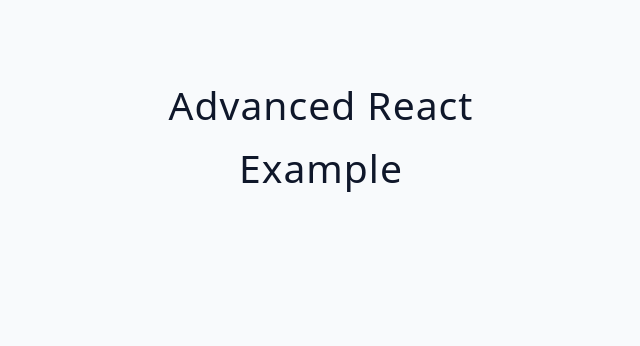
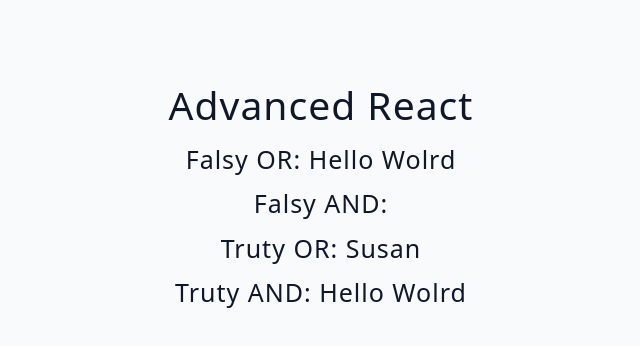
Before and after one commit to Sholola-Gbolahan/Advance-react, a React (Vite) app: page / in a window 1280 px wide. Shown: the top 346 px of the page, without its empty margins (319-959 px from the left). Built offline with nearby package versions, Linux system fonts and the light colour scheme.

Commit message:
Short Circuit - Overview

```diff
--- a/src/App.jsx
+++ b/src/App.jsx
@@ -1,5 +1,5 @@
 
-import Starter from './tutorial/03-conditional-rendering/starter/03-hooks-rule'
+import Starter from './tutorial/03-conditional-rendering/starter/04-short-circuit-overview'
 
 
 
--- a/src/tutorial/03-conditional-rendering/starter/04-short-circuit-overview.jsx
+++ b/src/tutorial/03-conditional-rendering/starter/04-short-circuit-overview.jsx
@@ -1,6 +1,23 @@
 import { useState } from 'react';
 
+
+
 const ShortCircuitOverview = () => {
-  return <h2>short circuit overview</h2>;
+  // Falsy
+  const [text ,setText] =useState('');
+
+// Truty
+const [name, setName] = useState('Susan');
+
+
+  return <div>
+    {/* {if(someCondition){"This won't work"}} */}
+
+    <h4>Falsy OR: { text || 'Hello Wolrd'}</h4>
+    <h4>Falsy AND: { text && 'Hello Wolrd'}</h4>
+    <h4>Truty OR: { name || 'Hello Wolrd'}</h4>
+    <h4>Truty AND: { name && 'Hello Wolrd'}</h4>
+
+  </div>
 };
 export default ShortCircuitOverview;
```
Also changed, not shown: src/Note.md (+14 -0 lines).
